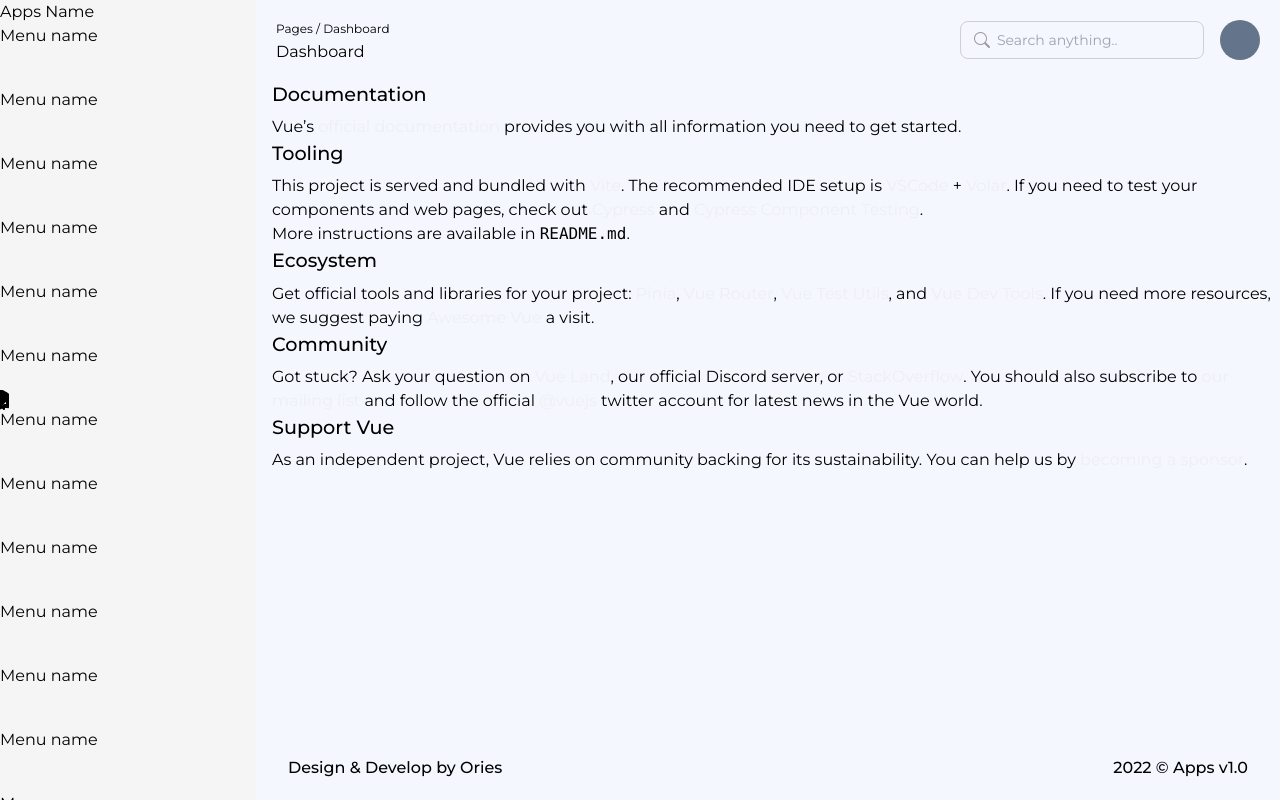
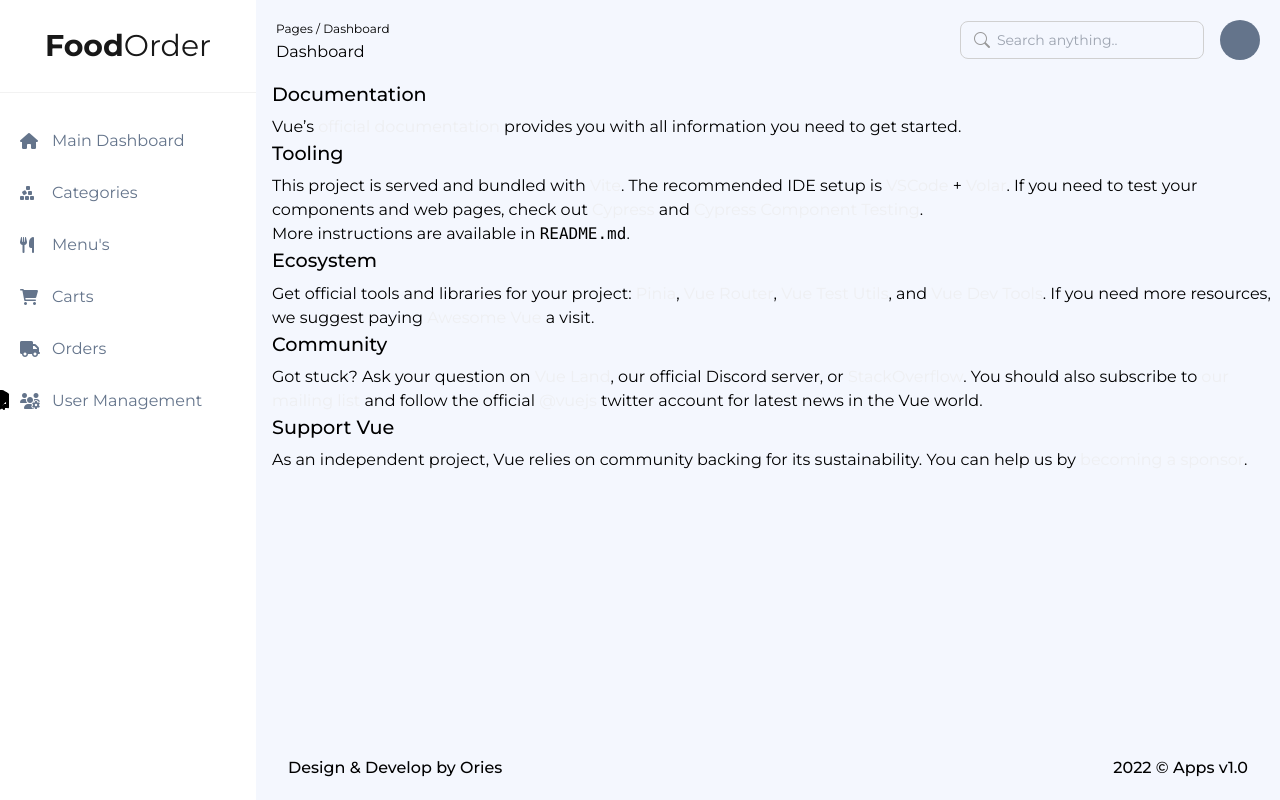
Before and after one commit to ichsankurnia/vue-kulineran-order-foods, a Vue app: page /dashboard/welcome in a window 1280 px wide. Built offline with nearby package versions, Linux system fonts and the light colour scheme; what vue-toast-notification would draw is missing.

Commit message:
add dashboard routes in sidebar

```diff
--- a/src/components/Sidebar.vue
+++ b/src/components/Sidebar.vue
@@ -1,9 +1,14 @@
 <script setup>
-import { ref } from 'vue';
+import { onMounted, ref } from 'vue';
 import UserDropdown from './dropdowns/UserDropdown.vue';
+import { DASHBOARD_ROUTES } from '../utils/routePage'
 
 const sidebarOpen = ref(false)
 const sidebar = ref(null)
+
+onMounted(() => {
+    console.log(DASHBOARD_ROUTES)
+})
 
 const reloadPage = () => {
     window.location.href = '/'
@@ -39,42 +44,26 @@ const reloadPage = () => {
         </div>
 
         <div id="sidebar" ref="sidebar"
-            class="absolute left-0 top-0 z-10 lg:static lg:left-auto lg:top-auto h-screen bg-light lg:translate-x-0 transform transition-all duration-[600ms] ease-in-out w-64 2xl:w-72"
+            class="absolute left-0 top-0 z-10 lg:static lg:left-auto lg:top-auto h-screen bg-white text-dark lg:translate-x-0 transform transition-all duration-[600ms] ease-in-out w-64 2xl:w-72"
             :class="sidebarOpen ? 'translate-x-0' : '-translate-x-64'">
             <div class="overflow-y-auto overflow-x-hidden h-full flex flex-col text-left">
-                <h1 class="cursor-pointer" @click="reloadPage">Apps Name</h1>
+                <h1 class="cursor-pointer font-bold text-3xl 2xl:text-4xl text-center border-b border-gray py-7 2xl:py-8" @click="reloadPage">Food<span class="font-normal">Order</span></h1>
                 <div class="relative inline-flex lg:hidden my-5">
                     <i class="bi bi-search absolute left-3.5 top-2 text-[#999]"></i>
                     <input class="input-style py-2 px-9 text-sm" placeholder="Search anything.." />
                 </div>
-                <ul class="w-full flex-flex-col space-y-10">
-                    <li>Menu name</li>
-                    <li>Menu name</li>
-                    <li>Menu name</li>
-                    <li>Menu name</li>
-                    <li>Menu name</li>
-                    <li>Menu name</li>
-                    <li>Menu name</li>
-                    <li>Menu name</li>
-                    <li>Menu name</li>
-                    <li>Menu name</li>
-                    <li>Menu name</li>
-                    <li>Menu name</li>
-                    <li>Menu name</li>
-                    <li>Menu name</li>
-                    <li>Menu name</li>
-                    <li>Menu name</li>
-                    <li>Menu name</li>
-                    <li>Menu name</li>
-                    <li>Menu name</li>
-                    <li>Menu name</li>
-                    <li>Menu name</li>
-                    <li>Menu name</li>
-                    <li>Menu name</li>
-                    <li>Menu name</li>
-                    <li>Menu name</li>
-                    <li>Menu name</li>
-                    <li>Menu name</li>
+                <ul class="w-full flex flex-col space-y-5 md:mt-8">
+                    <RouterLink v-for="(item, key) in DASHBOARD_ROUTES" :key="key" :to="item.path"
+                        v-slot="{ href, route, navigate, isActive, isExactActive }"
+                    >
+                        <a :href="href" @click="navigate" class="flex items-center justify-between pl-5 2xl:pl-6 hover:font-semibold hover-anim" :class="[isActive? 'text-black font-semibold': 'text-slate-500']">
+                            <div class="flex items-center">
+                                <i class="w-8" :class="[item.icon, isActive&&'text-green']"></i>
+                                <p>{{item.name}}</p>
+                            </div>
+                            <div class="h-8 2xl:h-9 w-1 rounded-full" :class="[isActive?'bg-green':'bg-transparent']"></div>
+                        </a>
+                    </RouterLink>
                 </ul>
             </div>
         </div>
--- /dev/null
+++ b/src/utils/routePage.js
@@ -0,0 +1,32 @@
+export const DASHBOARD_ROUTES = [
+    {
+        path: 'index',
+        name: 'Main Dashboard',
+        icon: 'fa-solid fa-house'
+    },
+    {
+        name: 'Categories',
+        path: 'categories',
+        icon: 'fa-solid fa-cubes-stacked'
+    },
+    {
+        path: 'menu',
+        name: "Menu's",
+        icon: 'fa-solid fa-utensils'
+    },
+    {
+        path: 'carts',
+        name: 'Carts',
+        icon: 'fa-solid fa-cart-shopping'
+    },
+    {
+        path: 'order',
+        name: 'Orders',
+        icon: 'fa-solid fa-truck'
+    },
+    {
+        name: 'User Management',
+        path: 'user-management',
+        icon: 'fa-solid fa-users-gear'
+    }
+]
```
